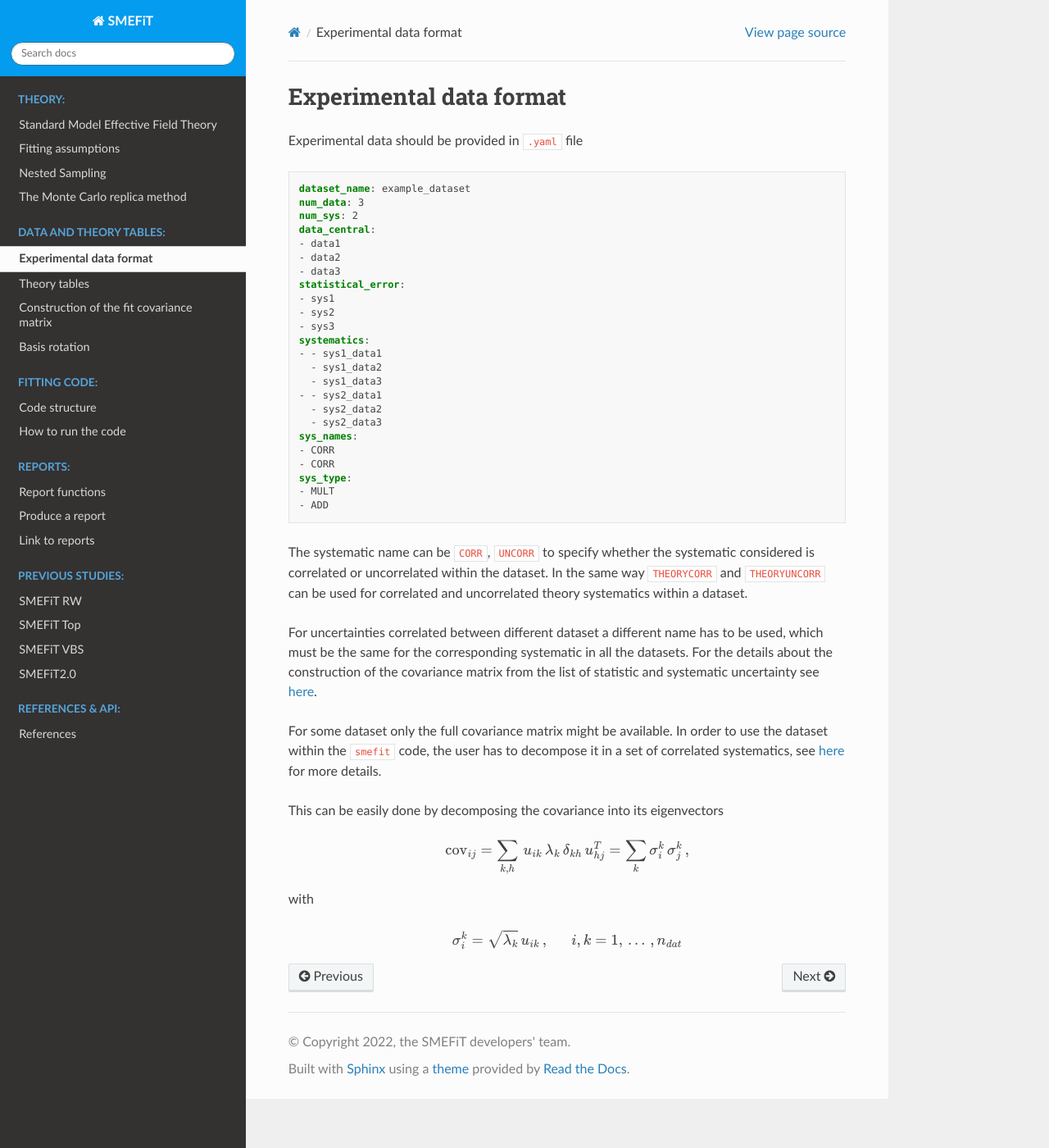
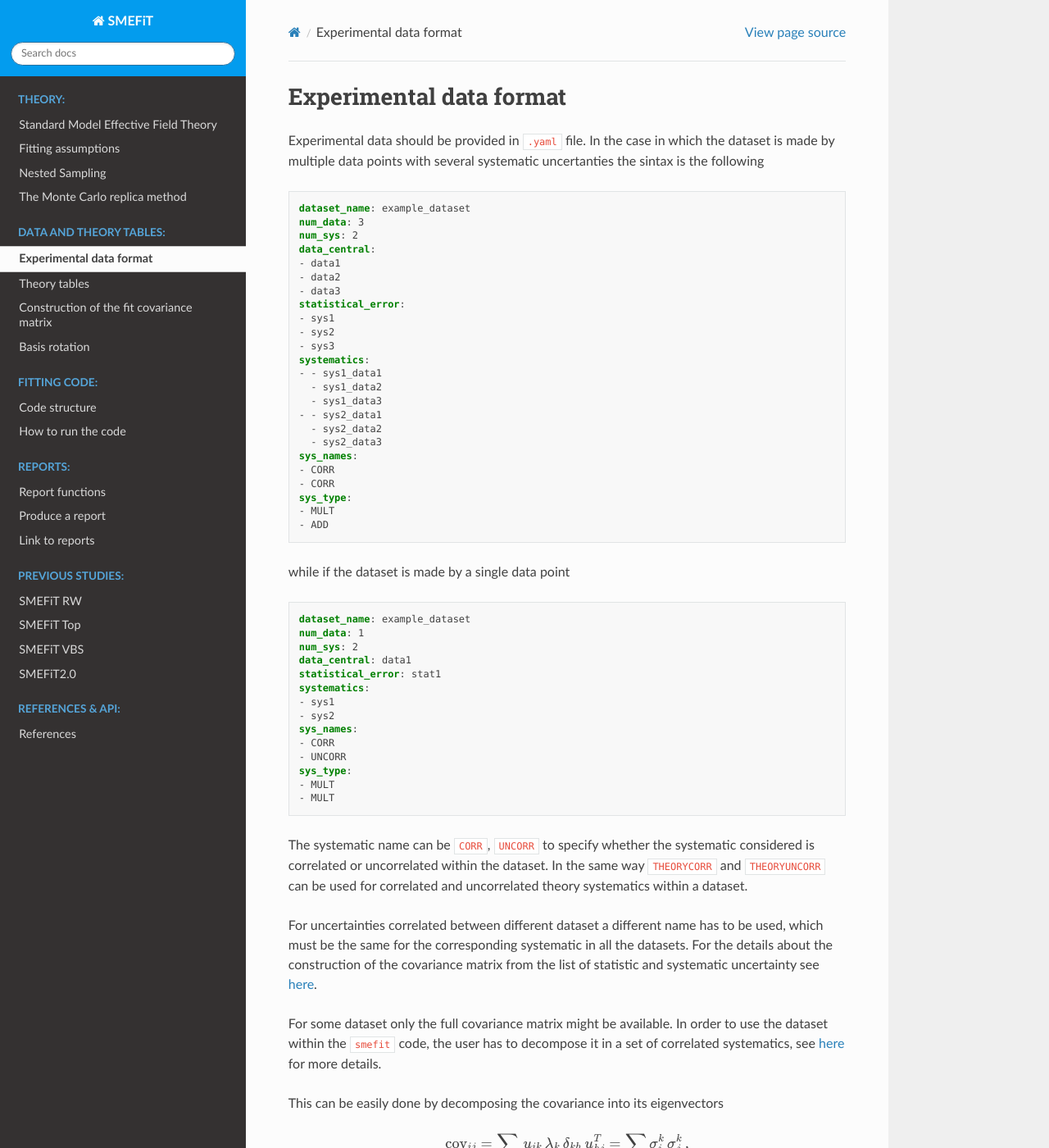
Before and after one commit to LHCfitNikhef/smefit_release, a Sphinx documentation site: the page built from docs/source/data_theory/data.md, in a window 1280 px wide and 1400 px high. Shown: the whole window at 82% size. Built offline with Sphinx 7.4.7 and the Read the Docs theme 2.0.0, drawn with Linux system fonts in a browser that asks for light colours; pages that are not in the unit, such as notebooks, are missing from menus.

Commit message:
update docs for dataset format in the case of a single data point

````diff
--- a/docs/source/data_theory/data.md
+++ b/docs/source/data_theory/data.md
@@ -3,7 +3,8 @@
 ```
 
 # Experimental data format
-Experimental data should be provided in `.yaml` file
+Experimental data should be provided in `.yaml` file.
+In the case in which the dataset is made by multiple data points with several systematic uncertanties the sintax is the following
 
 ```yaml
 dataset_name: example_dataset
@@ -31,6 +32,26 @@ sys_type:
 - MULT
 - ADD
 ```
+
+while if the dataset is made by a single data point
+
+```yaml
+dataset_name: example_dataset
+num_data: 1
+num_sys: 2
+data_central: data1
+statistical_error: stat1
+systematics:
+- sys1
+- sys2
+sys_names:
+- CORR
+- UNCORR
+sys_type:
+- MULT
+- MULT
+
+```
 The systematic name can be ``CORR``, ``UNCORR`` to specify whether the systematic considered is correlated or uncorrelated within the dataset.
 In the same way ``THEORYCORR`` and ``THEORYUNCORR`` can be used for correlated and uncorrelated theory systematics within a dataset.
 
````
